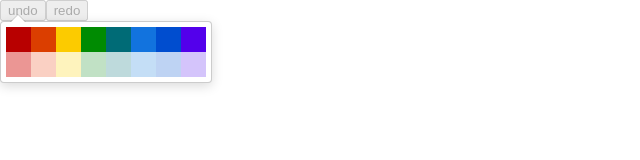
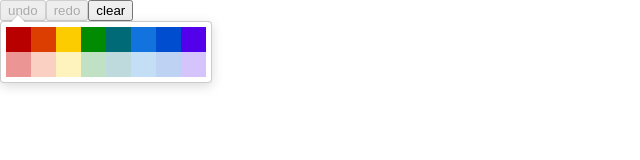
Before and after one commit to kevin940726/drawful, a React (Create React App) app: page / in a window 1280 px wide. Shown: the top 160 px of the page, without its empty margins (0-640 px from the left). Built offline with nearby package versions, Linux system fonts and the light colour scheme.

Commit message:
✨ Feat: add clear button

```diff
--- a/src/App.js
+++ b/src/App.js
@@ -113,6 +113,11 @@
     });
   }
 
+  clear = () => {
+    this.ctx.clearRect(0, 0, window.innerWidth, window.innerHeight);
+    this.handleMouseUp();
+  }
+
   ref = null;
   ctx = null;
   mouse = {
@@ -128,6 +133,7 @@
       <div>
         <button disabled={now <= 0} onClick={this.undo}>undo</button>
         <button disabled={now >= history.length - 1} onClick={this.redo}>redo</button>
+        <button onClick={this.clear}>clear</button>
         <GithubPicker
           color={color}
           onChangeComplete={this.handleColorChange}
```
